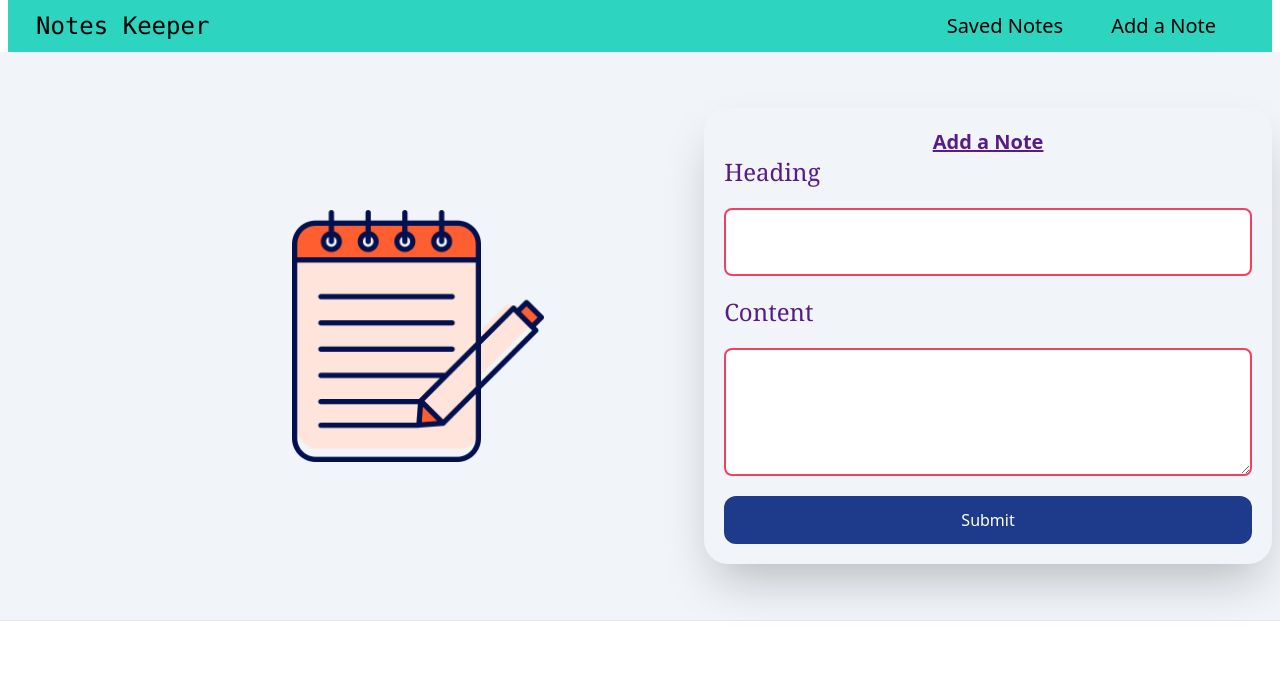
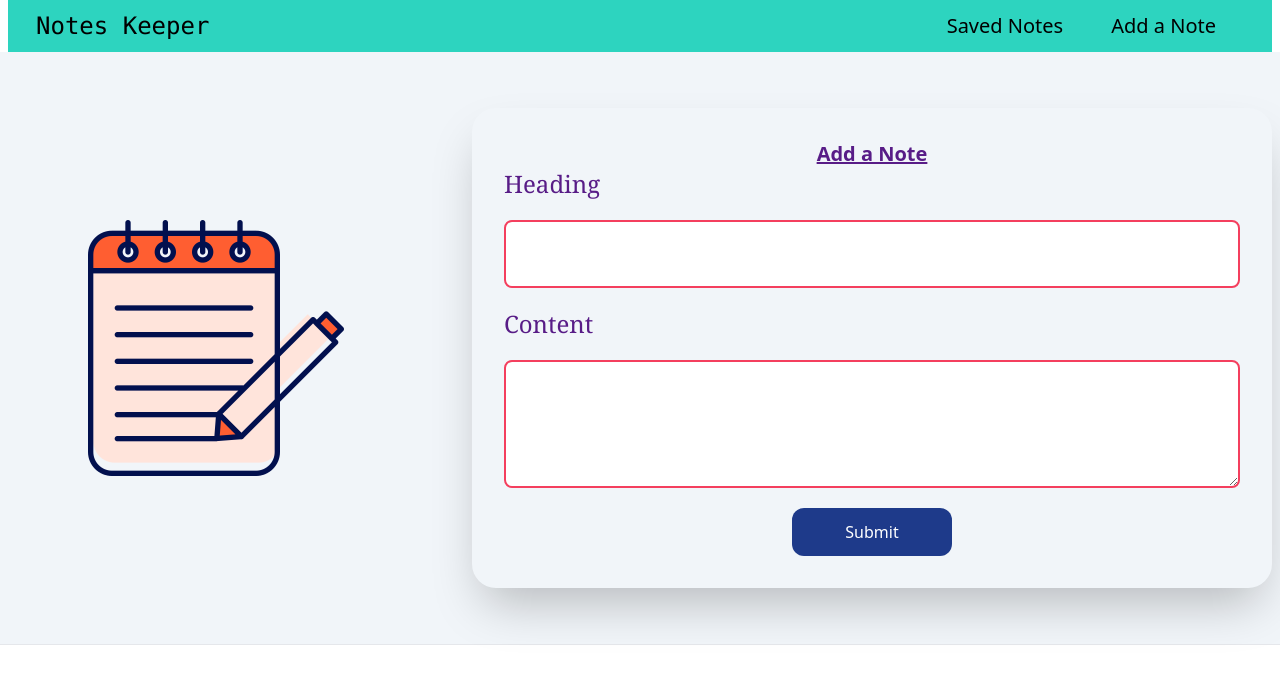
Before and after one commit to arpitverma9335/NotesKeeper, an Angular app: page /add-note in a window 1280 px wide. Shown: the top 684 px of the page. Built offline with nearby package versions, Linux system fonts and the light colour scheme.

Commit message:
UI improve

```diff
--- a/src/app/myComponents/home/home.component.html
+++ b/src/app/myComponents/home/home.component.html
@@ -17,7 +17,7 @@
           {{ note.content }}
         </div>
         <ng-template #elseBlock>
-          <p class="">{{ note.content | compress }}...</p>
+          <p class="font-mono">{{ note.content | compress }}...</p>
         </ng-template>
         <div class="flex space-x-3 place-items-start">
           <button (click)="expand(i)">
--- a/src/app/myComponents/note-element/note-element.component.html
+++ b/src/app/myComponents/note-element/note-element.component.html
@@ -1,9 +1,9 @@
 <main class="py-14 px-2 bg-slate-100 space-y-14">
-  <div class="flex space-x-40 ml-11">
-    <div class="flex items-center w-64 ml-60">
+  <div class="flex space-x-32">
+    <div class="flex items-center shrink-0 w-64 ml-20">
       <img src="./assets/note.png" alt="Diary" />
     </div>
-    <div class="flex flex-col items-center w-110 shadow-2xl p-5 rounded-3xl">
+    <div class="flex flex-col items-center w-full shadow-2xl p-8 rounded-3xl">
       <p class="text-xl font-extrabold text-purple-900 text-center underline">
         Add a Note
       </p>
@@ -27,7 +27,10 @@
           class="border-2 border-rose-500 rounded-lg my-5 h-32 p-5"
         ></textarea>
 
-        <button type="submit" class="rounded-xl bg-blue-900 text-white p-3">
+        <button
+          type="submit"
+          class="rounded-xl bg-blue-900 w-40 mx-auto hover:bg-lime-600 text-white p-3"
+        >
           Submit
         </button>
       </form>
```
Also changed, not shown: 5 other files (tests, documents, lock files or other folders).
